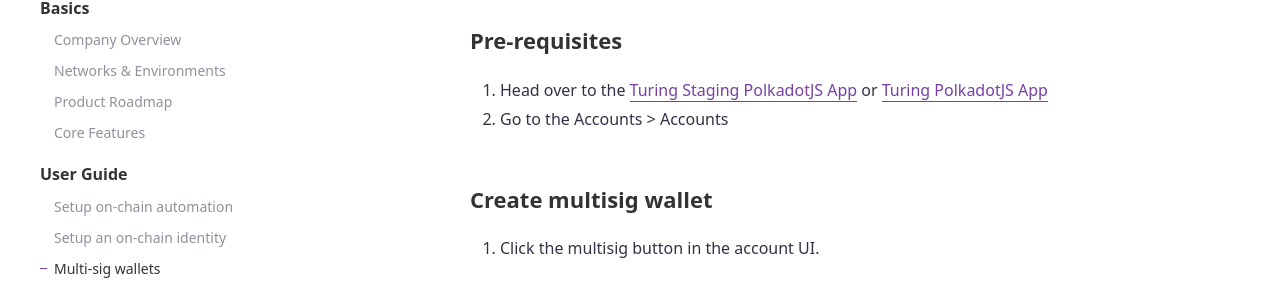
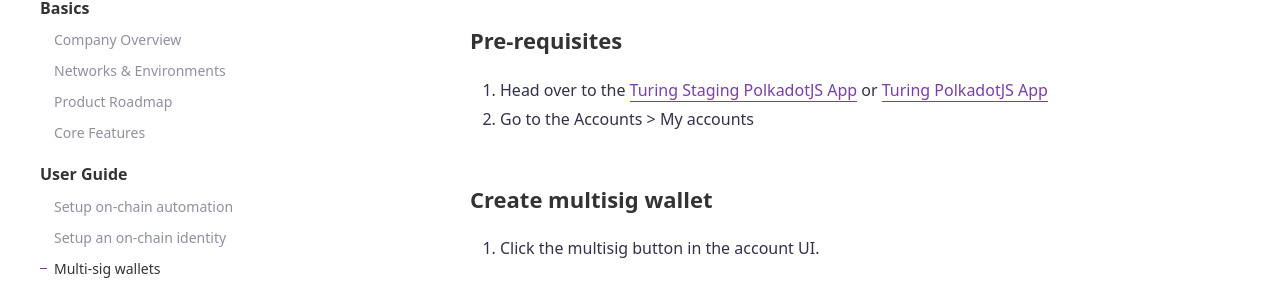
Before and after one commit to AvaProtocol/OAK-docs, a Jekyll site: the page built from _docs/multi-sig-wallets.md, in a window 1280 px wide and 900 px high, scrolled down 341 px. Shown: the part 152-435 px from the top of the window. Built offline with Jekyll 4.4.1, drawn with Linux system fonts in a browser that asks for light colours.

```diff
--- a/_docs/multi-sig-wallets.md
+++ b/_docs/multi-sig-wallets.md
@@ -12,7 +12,7 @@ The multi-sig wallet is a multi-person collaborative wallet. When a participant
 ### Pre-requisites
 
 1. Head over to the [Turing Staging PolkadotJS App](https://polkadot.js.org/apps/?rpc=wss%3A%2F%2Frpc.turing-staging.oak.tech%2Fpublic-ws#/explorer) or [Turing PolkadotJS App](https://polkadot.js.org/apps/?rpc=wss%3A%2F%2Frpc.turing-staging.oak.tech%2Fpublic-ws#/explorer)
-2. Go to the Accounts > Accounts
+2. Go to the Accounts > My accounts
 
 ### Create multisig wallet
 
```
